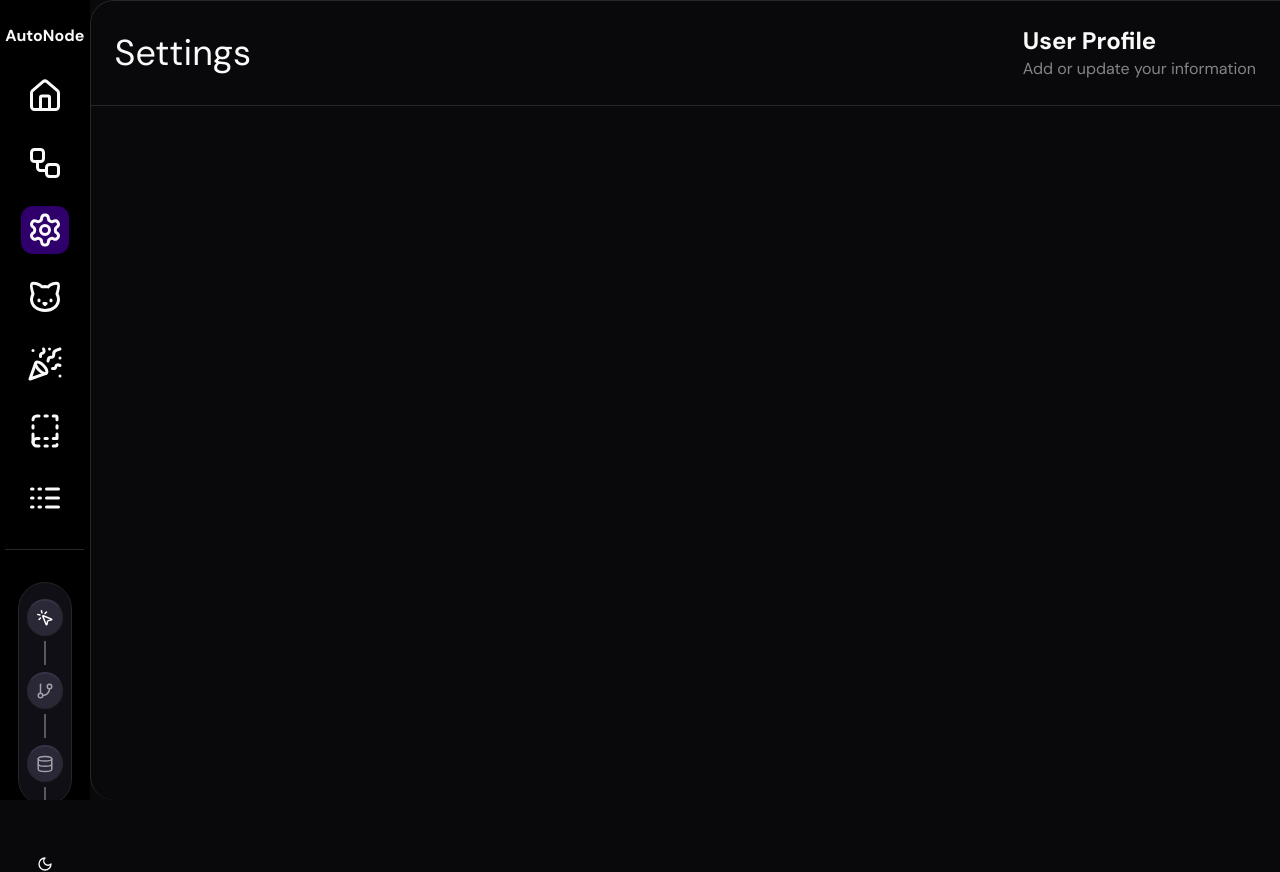
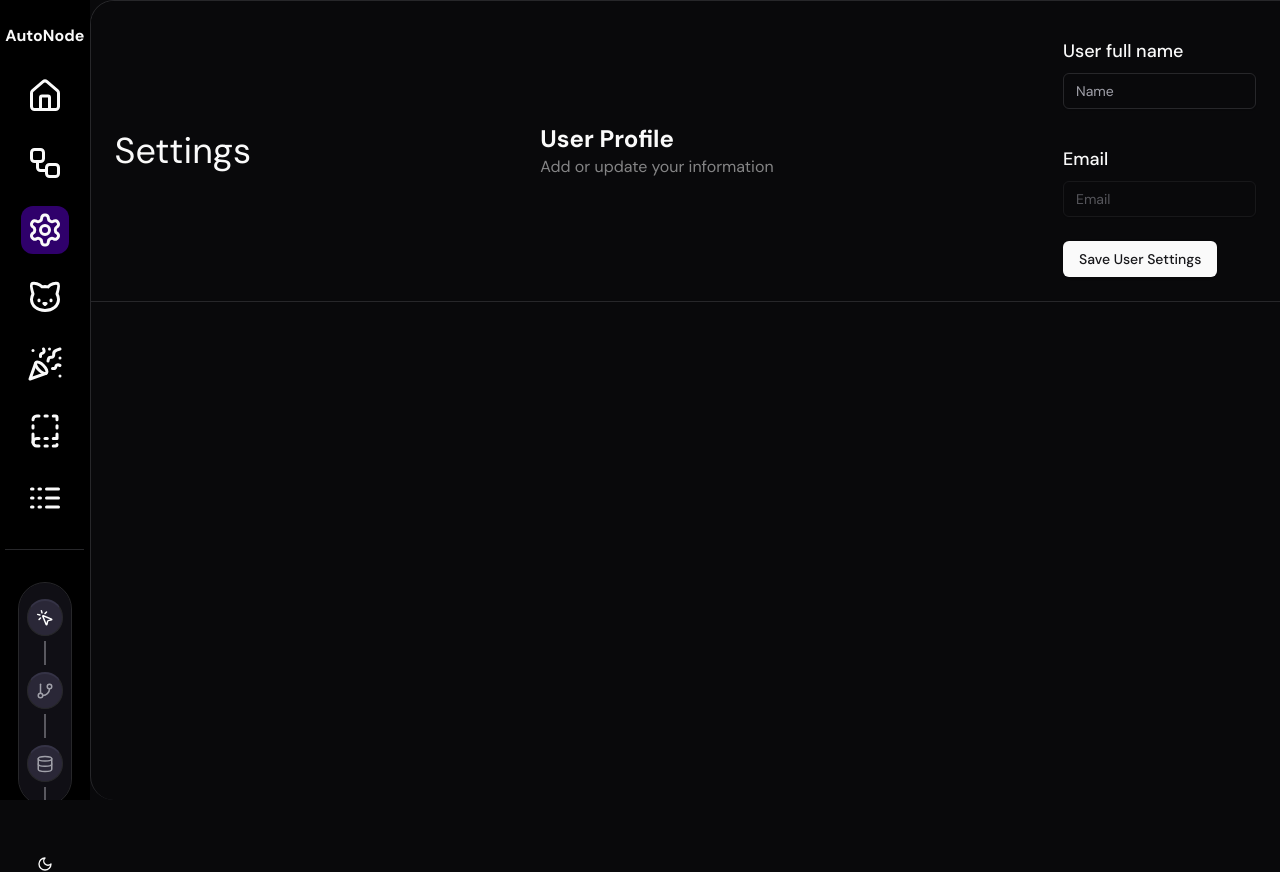
Before and after one commit to kekubhai/autonode, a Next.js app: page /settings in a window 1280 px wide. Built offline with nearby package versions, Linux system fonts and the light colour scheme.

Commit message:
Add user profile form with validation schema and update dependencies

```diff
--- a/package.json
+++ b/package.json
@@ -9,8 +9,10 @@
     "lint": "next lint"
   },
   "dependencies": {
+    "@hookform/resolvers": "^3.10.0",
     "@radix-ui/react-dialog": "^1.1.6",
     "@radix-ui/react-dropdown-menu": "^2.1.6",
+    "@radix-ui/react-label": "^2.1.2",
     "@radix-ui/react-separator": "^1.1.2",
     "@radix-ui/react-slot": "^1.1.2",
     "@radix-ui/react-tooltip": "^1.1.8",
@@ -26,8 +28,10 @@
     "next-themes": "^0.4.4",
     "react": "^18",
     "react-dom": "^18",
+    "react-hook-form": "^7.54.2",
     "tailwind-merge": "^3.0.1",
-    "tailwindcss-animate": "^1.0.7"
+    "tailwindcss-animate": "^1.0.7",
+    "zod": "^3.24.1"
   },
   "devDependencies": {
     "@types/node": "^20",
--- a/src/app/(main)/(pages)/settings/page.tsx
+++ b/src/app/(main)/(pages)/settings/page.tsx
@@ -1,3 +1,4 @@
+import ProfileForm from '@/components/forms/profile-forms'
 import React from 'react'
 
 type Props = {}
@@ -16,6 +17,7 @@
             Add or update your information
           </p>
         </div>
+        <ProfileForm user={undefined} />
         </h1>
     </div>
   )
--- /dev/null
+++ b/src/components/forms/profile-forms.tsx
@@ -0,0 +1,108 @@
+/* eslint-disable react-hooks/exhaustive-deps */
+'use client'
+
+import React, { use, useEffect, useState } from 'react'
+import { useForm } from 'react-hook-form'
+import { zodResolver } from '@hookform/resolvers/zod'
+import { z } from 'zod'
+import { EditUserProfileSchema } from '@/lib/types.ts'
+import {
+  Form,
+  FormControl,
+  FormField,
+  FormItem,
+  FormLabel,
+  FormMessage,
+} from '../ui/form'
+import { Input } from '../ui/input'
+import { Button } from '../ui/button'
+import { Loader2 } from 'lucide-react'
+
+type Props = {
+  user: any
+  onUpdate?: any
+}
+
+const ProfileForm = ({ user, onUpdate }: Props) => {
+  const [isLoading, setIsLoading] = useState(false)
+  const form = useForm<z.infer<typeof EditUserProfileSchema>>({
+    mode: 'onChange',
+    resolver: zodResolver(EditUserProfileSchema),
+    defaultValues: {
+      name: '',
+      email: '',
+    },
+  })
+
+  const handleSubmit = async (
+    values: z.infer<typeof EditUserProfileSchema>
+  ) => {
+    setIsLoading(true)
+    await onUpdate(values.name)
+    setIsLoading(false)
+  }
+
+  useEffect(() => {
+    form.reset({ name: '', email: '', })
+  }, [user])
+
+  return (
+    <Form {...form}>
+      <form
+        className="flex flex-col gap-6"
+        onSubmit={form.handleSubmit(handleSubmit)}
+      >
+        <FormField
+          disabled={isLoading}
+          control={form.control}
+          name="name"
+          render={({ field }) => (
+            <FormItem>
+              <FormLabel className="text-lg">User full name</FormLabel>
+              <FormControl>
+                <Input
+                  {...field}
+                  placeholder="Name"
+                />
+              </FormControl>
+              <FormMessage />
+            </FormItem>
+          )}
+        />
+        <FormField
+          control={form.control}
+          name="email"
+          render={({ field }) => (
+            <FormItem>
+              <FormLabel className="text-lg">Email</FormLabel>
+              <FormControl>
+                <Input
+                  {...field}
+                  disabled={true}
+                  placeholder="Email"
+                  type="email"
+                />
+              </FormControl>
+              <FormMessage />
+            </FormItem>
+          )}
+        />
+        <Button
+          type="submit"
+          className="self-start hover:bg-[#2F006B] hover:text-white "
+        >
+          {isLoading ? (
+            <>
+              <Loader2 className="mr-2 h-4 w-4 animate-spin" />
+              Saving
+            </>
+          ) : (
+            'Save User Settings'
+          )}
+        </Button>
+      </form>
+    </Form>
+  )
+}
+
+export default ProfileForm
--- /dev/null
+++ b/src/components/ui/form.tsx
@@ -0,0 +1,178 @@
+"use client"
+
+import * as React from "react"
+import * as LabelPrimitive from "@radix-ui/react-label"
+import { Slot } from "@radix-ui/react-slot"
+import {
+  Controller,
+  ControllerProps,
+  FieldPath,
+  FieldValues,
+  FormProvider,
+  useFormContext,
+} from "react-hook-form"
+
+import { cn } from "@/lib/utils"
+import { Label } from "@/components/ui/label"
+
+const Form = FormProvider
+
+type FormFieldContextValue<
+  TFieldValues extends FieldValues = FieldValues,
+  TName extends FieldPath<TFieldValues> = FieldPath<TFieldValues>
+> = {
+  name: TName
+}
+
+const FormFieldContext = React.createContext<FormFieldContextValue>(
+  {} as FormFieldContextValue
+)
+
+const FormField = <
+  TFieldValues extends FieldValues = FieldValues,
+  TName extends FieldPath<TFieldValues> = FieldPath<TFieldValues>
+>({
+  ...props
+}: ControllerProps<TFieldValues, TName>) => {
+  return (
+    <FormFieldContext.Provider value={{ name: props.name }}>
+      <Controller {...props} />
+    </FormFieldContext.Provider>
+  )
+}
+
+const useFormField = () => {
+  const fieldContext = React.useContext(FormFieldContext)
+  const itemContext = React.useContext(FormItemContext)
+  const { getFieldState, formState } = useFormContext()
+
+  const fieldState = getFieldState(fieldContext.name, formState)
+
+  if (!fieldContext) {
+    throw new Error("useFormField should be used within <FormField>")
+  }
+
+  const { id } = itemContext
+
+  return {
+    id,
+    name: fieldContext.name,
+    formItemId: `${id}-form-item`,
+    formDescriptionId: `${id}-form-item-description`,
+    formMessageId: `${id}-form-item-message`,
+    ...fieldState,
+  }
+}
+
+type FormItemContextValue = {
+  id: string
+}
+
+const FormItemContext = React.createContext<FormItemContextValue>(
+  {} as FormItemContextValue
+)
+
+const FormItem = React.forwardRef<
+  HTMLDivElement,
+  React.HTMLAttributes<HTMLDivElement>
+>(({ className, ...props }, ref) => {
+  const id = React.useId()
+
+  return (
+    <FormItemContext.Provider value={{ id }}>
+      <div ref={ref} className={cn("space-y-2", className)} {...props} />
+    </FormItemContext.Provider>
+  )
+})
+FormItem.displayName = "FormItem"
+
+const FormLabel = React.forwardRef<
+  React.ElementRef<typeof LabelPrimitive.Root>,
+  React.ComponentPropsWithoutRef<typeof LabelPrimitive.Root>
+>(({ className, ...props }, ref) => {
+  const { error, formItemId } = useFormField()
+
+  return (
+    <Label
+      ref={ref}
+      className={cn(error && "text-destructive", className)}
+      htmlFor={formItemId}
+      {...props}
+    />
+  )
+})
+FormLabel.displayName = "FormLabel"
+
+const FormControl = React.forwardRef<
+  React.ElementRef<typeof Slot>,
+  React.ComponentPropsWithoutRef<typeof Slot>
+>(({ ...props }, ref) => {
+  const { error, formItemId, formDescriptionId, formMessageId } = useFormField()
+
+  return (
+    <Slot
+      ref={ref}
+      id={formItemId}
+      aria-describedby={
+        !error
+          ? `${formDescriptionId}`
+          : `${formDescriptionId} ${formMessageId}`
+      }
+      aria-invalid={!!error}
+      {...props}
+    />
+  )
+})
+FormControl.displayName = "FormControl"
+
+const FormDescription = React.forwardRef<
+  HTMLParagraphElement,
+  React.HTMLAttributes<HTMLParagraphElement>
+>(({ className, ...props }, ref) => {
+  const { formDescriptionId } = useFormField()
+
+  return (
+    <p
+      ref={ref}
+      id={formDescriptionId}
+      className={cn("text-[0.8rem] text-muted-foreground", className)}
+      {...props}
+    />
+  )
+})
+FormDescription.displayName = "FormDescription"
+
+const FormMessage = React.forwardRef<
+  HTMLParagraphElement,
+  React.HTMLAttributes<HTMLParagraphElement>
+>(({ className, children, ...props }, ref) => {
+  const { error, formMessageId } = useFormField()
+  const body = error ? String(error?.message) : children
+
+  if (!body) {
+    return null
+  }
+
+  return (
+    <p
+      ref={ref}
+      id={formMessageId}
+      className={cn("text-[0.8rem] font-medium text-destructive", className)}
+      {...props}
+    >
+      {body}
+    </p>
+  )
+})
+FormMessage.displayName = "FormMessage"
+
+export {
+  useFormField,
+  Form,
+  FormItem,
+  FormLabel,
+  FormControl,
+  FormDescription,
+  FormMessage,
+  FormField,
+}
--- /dev/null
+++ b/src/components/ui/label.tsx
@@ -0,0 +1,26 @@
+"use client"
+
+import * as React from "react"
+import * as LabelPrimitive from "@radix-ui/react-label"
+import { cva, type VariantProps } from "class-variance-authority"
+
+import { cn } from "@/lib/utils"
+
+const labelVariants = cva(
+  "text-sm font-medium leading-none peer-disabled:cursor-not-allowed peer-disabled:opacity-70"
+)
+
+const Label = React.forwardRef<
+  React.ElementRef<typeof LabelPrimitive.Root>,
+  React.ComponentPropsWithoutRef<typeof LabelPrimitive.Root> &
+    VariantProps<typeof labelVariants>
+>(({ className, ...props }, ref) => (
+  <LabelPrimitive.Root
+    ref={ref}
+    className={cn(labelVariants(), className)}
+    {...props}
+  />
+))
+Label.displayName = LabelPrimitive.Root.displayName
+
+export { Label }
--- /dev/null
+++ b/src/lib/types.ts.ts
@@ -0,0 +1,6 @@
+import { z } from "zod";
+
+export const EditUserProfileSchema = z.object({
+    email: z.string().email('Required'),
+    name: z.string().min(1, 'Required'),
+  })
```
Also changed, not shown: 1 other file (tests, documents, lock files or other folders).
